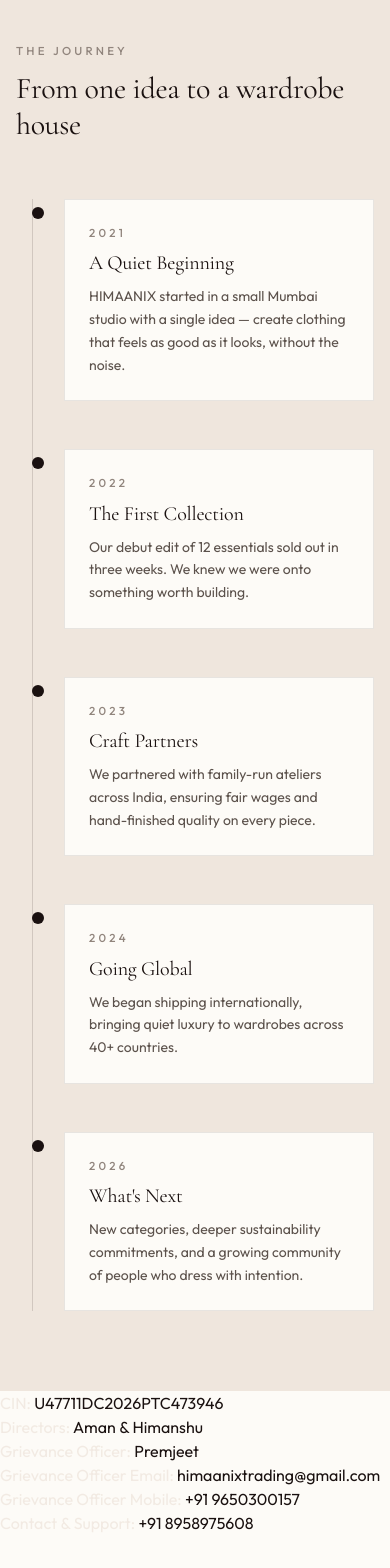
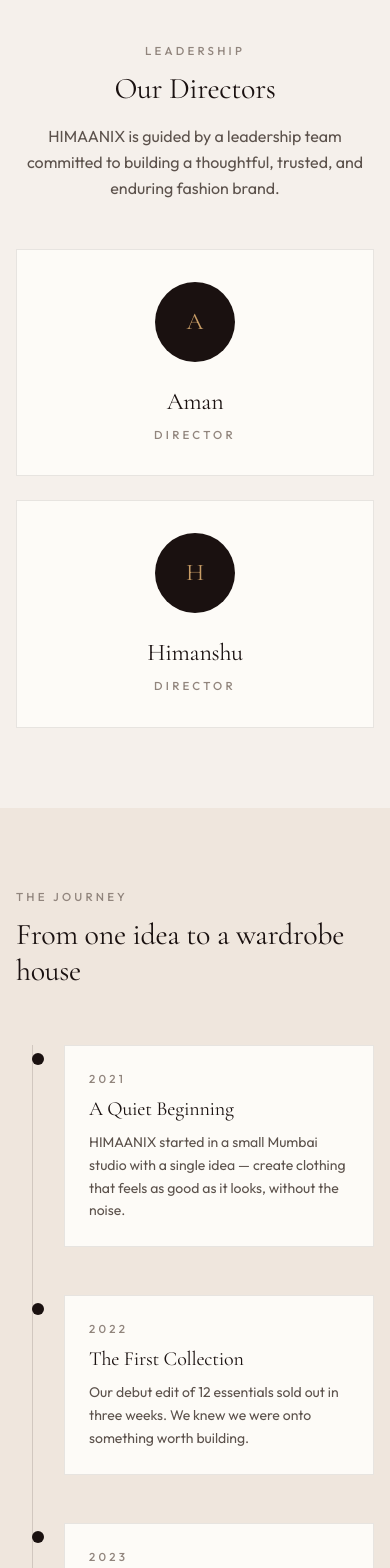
Before and after one commit to vc2960276-stack/Himaanix-Frontend, a React (Create React App) app: page /about-us in a window 390 px wide. Shown: the part 2920-4488 px from the top of the page. Built offline with nearby package versions, Linux system fonts and the light colour scheme; no server answers.

Commit message:
Update About.jsx

```diff
--- a/src/pages/About.jsx
+++ b/src/pages/About.jsx
@@ -154,6 +154,66 @@ export default function About() {
                 </div>
             </section>
 
+{/* Directors */}
+<section className="bg-[#F5F0EB] py-20">
+  <div className="max-w-7xl mx-auto px-4 sm:px-6 lg:px-8">
+
+    <div className="text-center mb-12">
+      <div className="hx-eyebrow mb-3 text-[#C89D66]">
+        Leadership
+      </div>
+
+      <h2 className="font-serif text-3xl md:text-5xl mb-4">
+        Our Directors
+      </h2>
+
+      <p className="text-[#5C524C] max-w-2xl mx-auto leading-relaxed">
+        HIMAANIX is guided by a leadership team committed to building
+        a thoughtful, trusted, and enduring fashion brand.
+      </p>
+    </div>
+
+    <div className="grid grid-cols-1 md:grid-cols-2 gap-6 max-w-4xl mx-auto">
+
+      {/* Aman */}
+      <div className="bg-[#FDFBF7] border border-[#2B1B17]/10 p-8 md:p-10 text-center hover:border-[#1A1110] transition-colors">
+        <div className="w-20 h-20 mx-auto mb-6 rounded-full bg-[#1A1110] text-[#C89D66] flex items-center justify-center">
+          <span className="font-serif text-2xl">
+            A
+          </span>
+        </div>
+
+        <h3 className="font-serif text-2xl mb-2">
+          Aman
+        </h3>
+
+        <div className="hx-eyebrow text-[#C89D66]">
+          Director
+        </div>
+      </div>
+
+      {/* Himanshu */}
+      <div className="bg-[#FDFBF7] border border-[#2B1B17]/10 p-8 md:p-10 text-center hover:border-[#1A1110] transition-colors">
+        <div className="w-20 h-20 mx-auto mb-6 rounded-full bg-[#1A1110] text-[#C89D66] flex items-center justify-center">
+          <span className="font-serif text-2xl">
+            H
+          </span>
+        </div>
+
+        <h3 className="font-serif text-2xl mb-2">
+          Himanshu
+        </h3>
+
+        <div className="hx-eyebrow text-[#C89D66]">
+          Director
+        </div>
+      </div>
+
+    </div>
+  </div>
+</section>
+
+
             {/* Timeline */}
             <section className="bg-[#EFE6DD] py-20">
                 <div className="max-w-5xl mx-auto px-4 sm:px-6 lg:px-8">
@@ -200,48 +260,8 @@ export default function About() {
                 </div>
             </section>
 
-{/* Corporate Information */}
-<div>
-  <p>
-    <span className="text-[#EFE6DD]/80">CIN:</span>{" "}
-    U47711DC2026PTC473946
-  </p>
 
-  <p>
-    <span className="text-[#EFE6DD]/80">
-      Directors:
-    </span>{" "}
-    Aman & Himanshu
-  </p>
 
-  <p>
-    <span className="text-[#EFE6DD]/80">
-      Grievance Officer:
-    </span>{" "}
-    Premjeet
-  </p>
-
-  <p>
-    <span className="text-[#EFE6DD]/80">
-      Grievance Officer Email:
-    </span>{" "}
-    himaanixtrading@gmail.com
-  </p>
-
-  <p>
-    <span className="text-[#EFE6DD]/80">
-      Grievance Officer Mobile:
-    </span>{" "}
-    +91 9650300157
-  </p>
-
-  <p>
-    <span className="text-[#EFE6DD]/80">
-      Contact & Support:
-    </span>{" "}
-    +91 8958975608
-  </p>
-</div>
 
             {/* CTA */}
             <section className="max-w-7xl mx-auto px-4 sm:px-6 lg:px-8 py-20">
```
